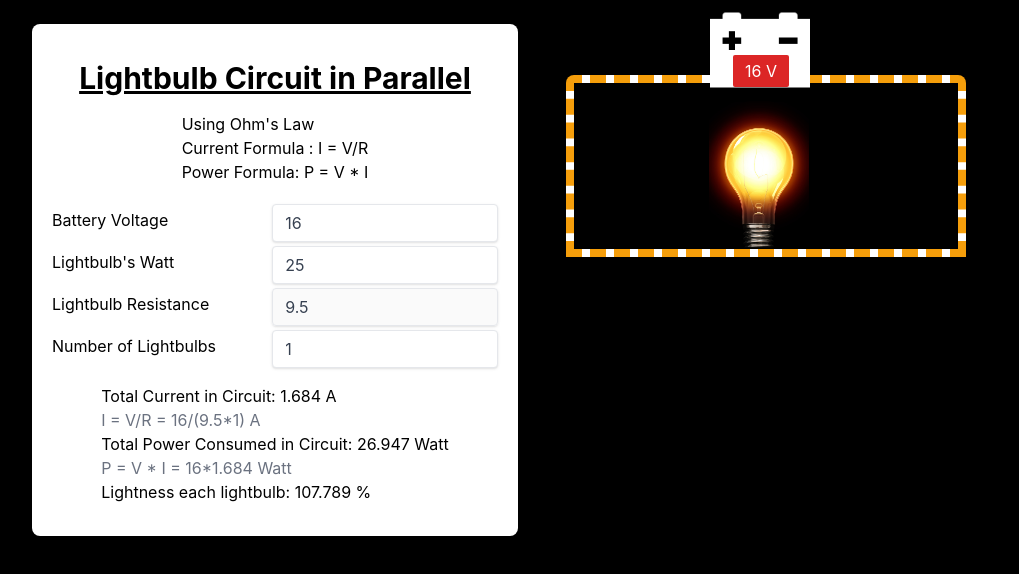
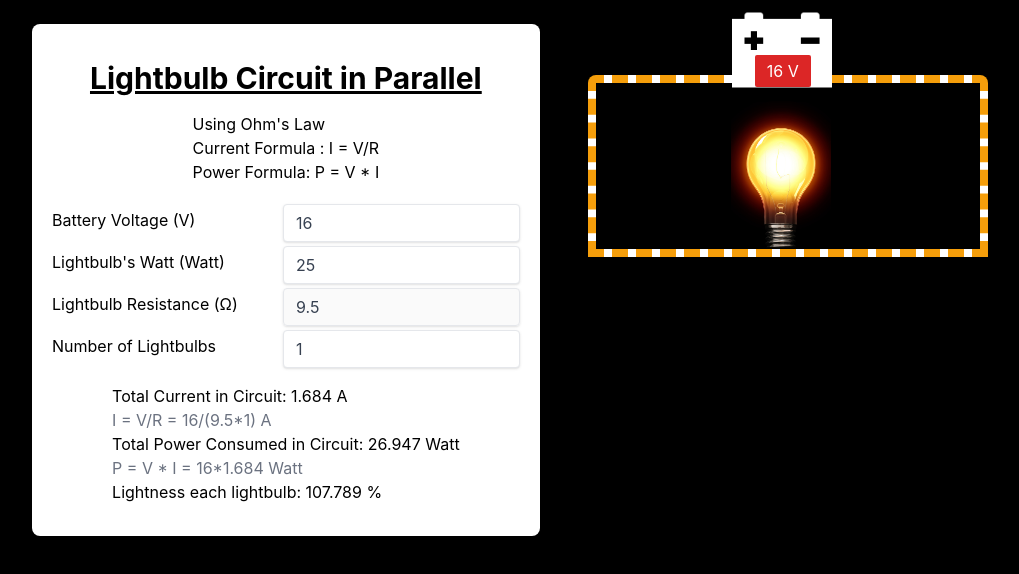
Before and after one commit to sakkarin2000/physics-2-project, a Next.js app: page /Parallel in a window 1280 px wide. Shown: the top 574 px of the page, without its empty margins (16-1035 px from the left). Built offline with nearby package versions, Linux system fonts and the light colour scheme.

Commit message:
fix blinking bulb

```diff
--- a/pages/Parallel.tsx
+++ b/pages/Parallel.tsx
@@ -27,7 +27,7 @@ export default function Parallel() {
         >
           <div className="sth">
             <div
-              className={percentLightness == 0 ? "lightbulb" : ""}
+              className={percentLightness == 0 ? "" : ""}
               style={{
                 opacity: percentLightness,
                 zIndex: 10,
@@ -81,7 +81,7 @@ export default function Parallel() {
           <div className="flex justify-center mt-4">
             <div className="w-fit">
               <div className="flex gap-2">
-                <a className="w-full mt-2">Battery Voltage</a>
+                <a className="w-full mt-2">Battery Voltage (V)</a>
                 <input
                   type="number"
                   onChange={(e) => {
@@ -94,7 +94,7 @@ export default function Parallel() {
                 ></input>
               </div>
               <div className="flex gap-2">
-                <a className="w-full mt-2">Lightbulb&apos;s Watt</a>
+                <a className="w-full mt-2">Lightbulb&apos;s Watt (Watt)</a>
                 <input
                   type="number"
                   defaultValue={lb_watt}
@@ -107,7 +107,7 @@ export default function Parallel() {
                 ></input>
               </div>
               <div className="flex gap-2">
-                <a className="w-full mt-2">Lightbulb Resistance</a>
+                <a className="w-full mt-2">Lightbulb Resistance (Ω)</a>
                 <input
                   type="number"
                   defaultValue={r_lightbulb}
```
